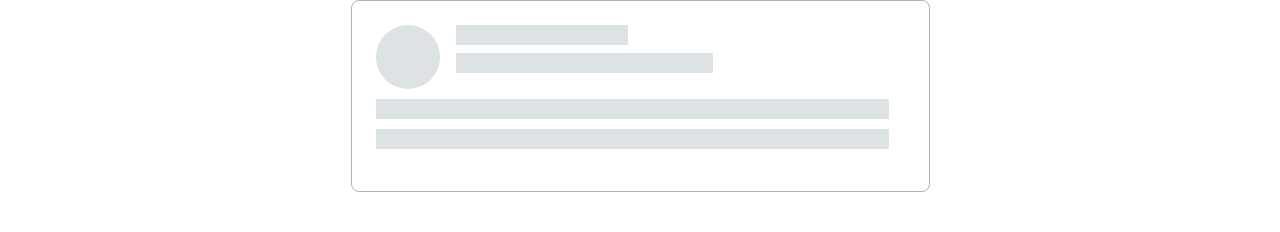
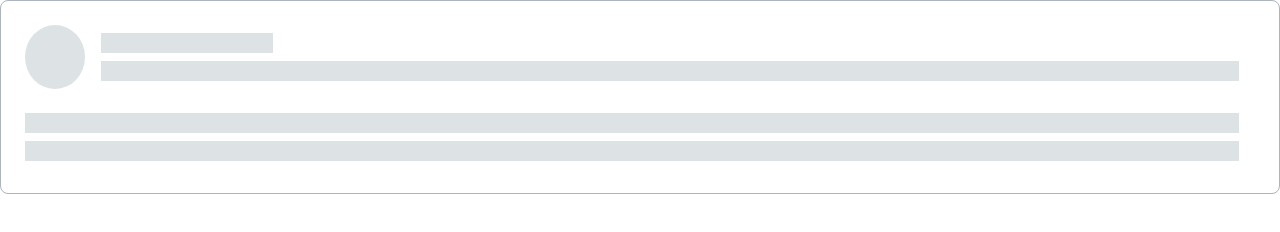
Before and after one commit to js-tasks-ru/htmlcss-20230227_777inness, a website: page 04-lection2/02-skeleton/index.html in a window 1280 px wide. Drawn offline with Linux system fonts and the light colour scheme.

Commit message:
updated skeleton

```diff
--- a/04-lection2/02-skeleton/index.html
+++ b/04-lection2/02-skeleton/index.html
@@ -3,17 +3,20 @@
 <html lang="ru">
 
 <head>
-    <link rel="stylesheet" href="../../assets/css/main.css">
+    <!-- <link rel="stylesheet" href="../../assets/css/main.css"> -->
     <link rel="stylesheet" href="./skeleton.css">
 </head>
 
 <body>
     <div class="skeleton">
 
-        <div class="skeleton__image"></div>
+
         <div class="skeleton__header">
-            <div class="skeleton__title"></div>
-            <div class="skeleton__description"></div>
+            <div class="skeleton__image"></div>
+            <div class="skeleton__title">
+                <div class="skeleton__text skeleton__text_name"></div>
+                <div class="skeleton__text skeleton__text_name_date"></div>
+            </div>
         </div>
         <div class="skeleton__text"></div>
         <div class="skeleton__text"></div>
--- a/04-lection2/02-skeleton/skeleton.css
+++ b/04-lection2/02-skeleton/skeleton.css
@@ -2,22 +2,16 @@
 
 
 .skeleton{
-    margin: 0 auto;
-    width: 579px;
-    height: 192px;
+
 border: 1px solid var(--grey-3);
 border-radius: 8px;
-    display: flex;
-    flex-direction: row;
-    flex-wrap: wrap;
 padding: 24px 40px 32px 24px;
-    box-sizing: border-box;
+
 }
 .skeleton__header{
-    padding-left: 16px;
     display: flex;
-    flex-direction: column;
-    gap: 8px;
+    margin-bottom: 24px;
+    align-items: center;
 }
 .skeleton__image{
 width: 64px;
@@ -27,19 +21,30 @@
 
 }
 .skeleton__title{
-    width: 172px;
+
+    margin-left: 16px;
+    flex-shrink: 1;
+    flex-basis: 100%;
+}
+
+
+.skeleton__text{
     height: 20px;
     background-color: var(--grey-2);
+    max-width: 100%;
+    width: 100%;
+    margin-bottom: 8px;
 
 }
-.skeleton__description{
-    width: 257px;
-    height: 20px;
-    background-color: var(--grey-2);
+
+.skeleton__text_name{
+    max-width: 172px;
 }
 
-.skeleton__text{
-    width: 515px;
-    height: 20px;
-    background-color: var(--grey-2);
+.skeleton__text_date{
+    max-width: 257px;
 }
+
+.skeleton__text:last-child {
+    margin-bottom: 0;
+}
```
Lines whose indentation alone changed are shown as unchanged.
